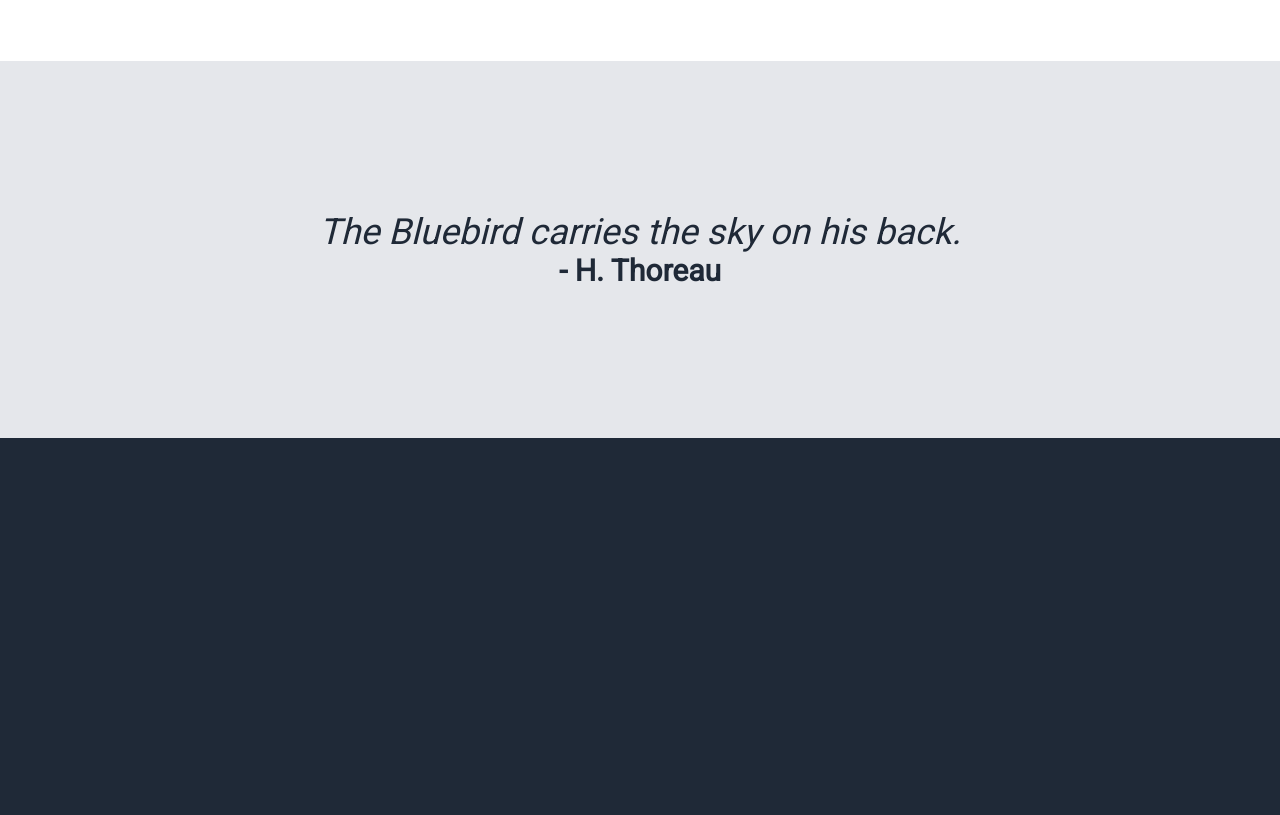
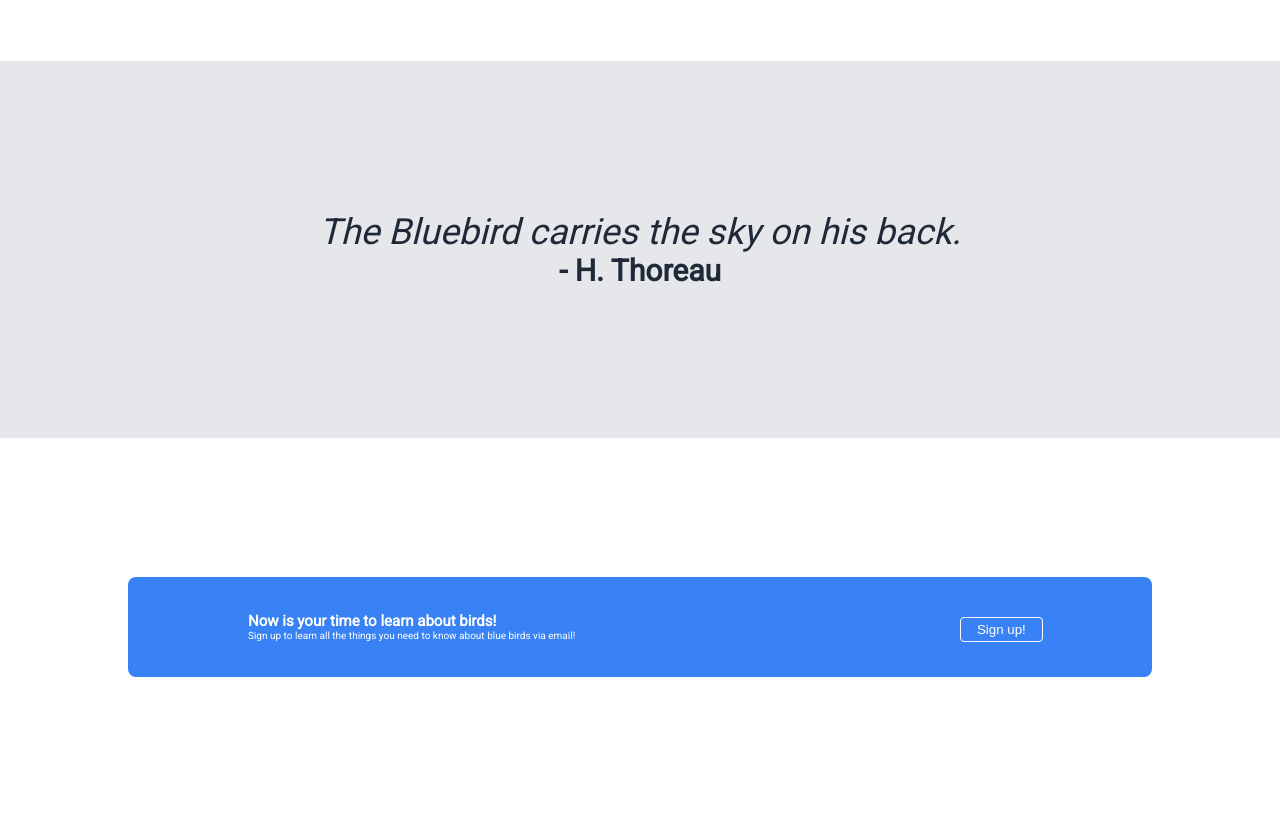
Before and after one commit to johnroul75/Project-Landing-Page, a plain HTML site: page index.html in a window 1280 px wide. Shown: the part 903-1718 px from the top of the page. Before the commit the page ends 1341 px from the top, so only its background shows below. Drawn offline with Linux system fonts and the light colour scheme.

Commit message:
Add last section

```diff
--- a/index.html
+++ b/index.html
@@ -103,6 +103,18 @@
         </div>
         <div class="quote-end">- H. Thoreau</div>
       </div>
+      <div class="section-4">
+        <div class="ad">
+          <div class="call-to-action">
+            <div class="call-1">Now is your time to learn about birds!</div>
+            <div class="call-2">
+              Sign up to learn all the things you need to know about blue birds
+              via email!
+            </div>
+          </div>
+          <div class="button"><button>Sign up!</button></div>
+        </div>
+      </div>
     </div>
     <div class="footer"></div>
   </body>
--- a/style.css
+++ b/style.css
@@ -173,3 +173,53 @@ button {
     color: #1f2937;
     font-weight: 900;
 }
+
+.ad {
+    background-color: #3882f6;
+    height: 100px;
+    flex: 1;
+    border-radius: 8px;
+    display: flex;
+
+}
+
+.section-4 {
+    background-color: white;
+    display: flex;
+    flex: auto;
+    padding: 0px 128px;
+    height: 377px;
+    align-items: center;
+}
+
+.call-to-action {
+    display: flex;
+    flex-direction: column;
+    justify-content: center;
+    align-items: flex-start;
+    flex: 2;
+    padding-left: 120px;
+}
+
+.call-1 {
+    color: white;
+    font-size: 15px;
+    font-weight: bolder;
+}
+
+.call-2 {
+    color: white;
+    font-size: 10px;
+    font-weight: lighter;
+}
+
+.button {
+    display: flex;
+    flex: 1;
+    justify-content: center;
+    align-items: center;
+}
+
+button {
+    border: white solid 1px;
+}
```
